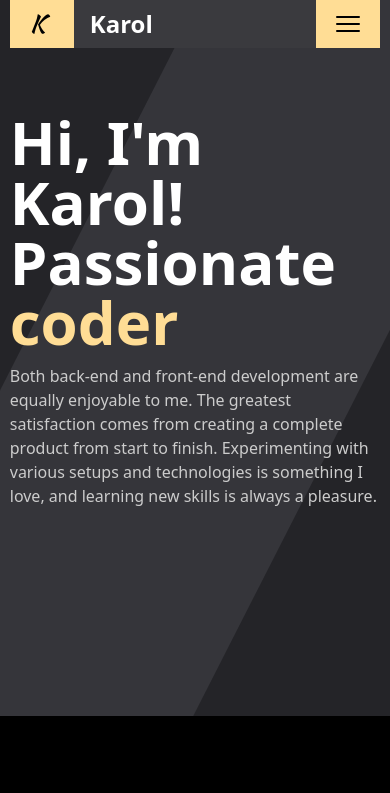
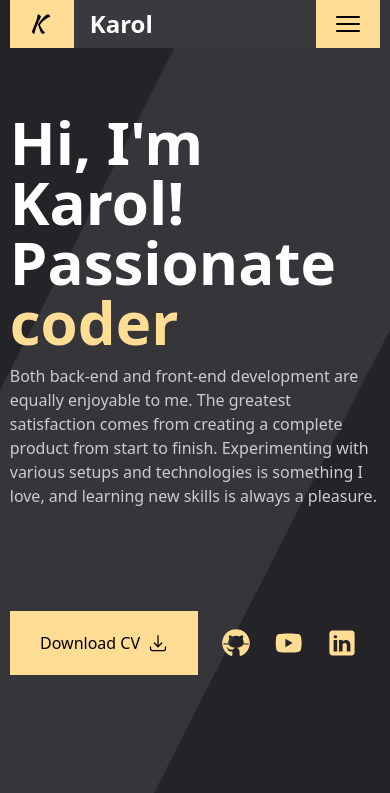
Before and after one commit to karolliszniewski/vite-tailwdind-portfolio, a website built with Vite: page index.html in a window 390 px wide. Shown: the top 793 px of the page. Built offline with nearby package versions, Linux system fonts and the light colour scheme.

Commit message:
edit hero section

```diff
--- a/index.html
+++ b/index.html
@@ -222,6 +222,89 @@
               and technologies is something I love, and learning new skills is
               always a pleasure.</span
             >
+            <div
+              class="h-full w-full flex justify-center items-center lg:hidden custom-1300:block"
+            >
+              <div class="h-[80%] w-full relative top-10 flex">
+                <a
+                  href="#"
+                  class="bg-yellow-theme h-[4rem] w-[12rem] items-center flex justify-center relative"
+                  >Download CV
+
+                  <svg
+                    xmlns="http://www.w3.org/2000/svg"
+                    fill="none"
+                    viewBox="0 0 24 24"
+                    stroke-width="1.5"
+                    stroke="currentColor"
+                    class="size-5 ml-2"
+                  >
+                    <path
+                      stroke-linecap="round"
+                      stroke-linejoin="round"
+                      d="M3 16.5v2.25A2.25 2.25 0 0 0 5.25 21h13.5A2.25 2.25 0 0 0 21 18.75V16.5M16.5 12 12 16.5m0 0L7.5 12m4.5 4.5V3"
+                    />
+                  </svg>
+                </a>
+                <div class="w-[50%]">
+                  <div class="flex w-full h-16 justify-evenly">
+                    <a
+                      href="https://github.com/karolliszniewski"
+                      target="_blank"
+                      class="flex flex-col items-center justify-center group"
+                    >
+                      <svg
+                        xmlns="http://www.w3.org/2000/svg"
+                        viewBox="0 0 50 50"
+                        width="30px"
+                        height="30px"
+                        fill="#FFDD95"
+                      >
+                        <path
+                          d="M17.791,46.836C18.502,46.53,19,45.823,19,45v-5.4c0-0.197,0.016-0.402,0.041-0.61C19.027,38.994,19.014,38.997,19,39 c0,0-3,0-3.6,0c-1.5,0-2.8-0.6-3.4-1.8c-0.7-1.3-1-3.5-2.8-4.7C8.9,32.3,9.1,32,9.7,32c0.6,0.1,1.9,0.9,2.7,2c0.9,1.1,1.8,2,3.4,2 c2.487,0,3.82-0.125,4.622-0.555C21.356,34.056,22.649,33,24,33v-0.025c-5.668-0.182-9.289-2.066-10.975-4.975 c-3.665,0.042-6.856,0.405-8.677,0.707c-0.058-0.327-0.108-0.656-0.151-0.987c1.797-0.296,4.843-0.647,8.345-0.714 c-0.112-0.276-0.209-0.559-0.291-0.849c-3.511-0.178-6.541-0.039-8.187,0.097c-0.02-0.332-0.047-0.663-0.051-0.999 c1.649-0.135,4.597-0.27,8.018-0.111c-0.079-0.5-0.13-1.011-0.13-1.543c0-1.7,0.6-3.5,1.7-5c-0.5-1.7-1.2-5.3,0.2-6.6 c2.7,0,4.6,1.3,5.5,2.1C21,13.4,22.9,13,25,13s4,0.4,5.6,1.1c0.9-0.8,2.8-2.1,5.5-2.1c1.5,1.4,0.7,5,0.2,6.6c1.1,1.5,1.7,3.2,1.6,5 c0,0.484-0.045,0.951-0.11,1.409c3.499-0.172,6.527-0.034,8.204,0.102c-0.002,0.337-0.033,0.666-0.051,0.999 c-1.671-0.138-4.775-0.28-8.359-0.089c-0.089,0.336-0.197,0.663-0.325,0.98c3.546,0.046,6.665,0.389,8.548,0.689 c-0.043,0.332-0.093,0.661-0.151,0.987c-1.912-0.306-5.171-0.664-8.879-0.682C35.112,30.873,31.557,32.75,26,32.969V33 c2.6,0,5,3.9,5,6.6V45c0,0.823,0.498,1.53,1.209,1.836C41.37,43.804,48,35.164,48,25C48,12.318,37.683,2,25,2S2,12.318,2,25 C2,35.164,8.63,43.804,17.791,46.836z"
+                        />
+                      </svg>
+                    </a>
+
+                    <a
+                      href="https://www.youtube.com/channel/UClBicmLd-3GhmonZIHtcmjw"
+                      target="_blank"
+                      class="flex flex-col items-center justify-center group"
+                    >
+                      <svg
+                        xmlns="http://www.w3.org/2000/svg"
+                        viewBox="0 0 50 50"
+                        width="30px"
+                        height="30px"
+                        fill="#FFDD95"
+                      >
+                        <path
+                          d="M 44.898438 14.5 C 44.5 12.300781 42.601563 10.699219 40.398438 10.199219 C 37.101563 9.5 31 9 24.398438 9 C 17.800781 9 11.601563 9.5 8.300781 10.199219 C 6.101563 10.699219 4.199219 12.199219 3.800781 14.5 C 3.398438 17 3 20.5 3 25 C 3 29.5 3.398438 33 3.898438 35.5 C 4.300781 37.699219 6.199219 39.300781 8.398438 39.800781 C 11.898438 40.5 17.898438 41 24.5 41 C 31.101563 41 37.101563 40.5 40.601563 39.800781 C 42.800781 39.300781 44.699219 37.800781 45.101563 35.5 C 45.5 33 46 29.398438 46.101563 25 C 45.898438 20.5 45.398438 17 44.898438 14.5 Z M 19 32 L 19 18 L 31.199219 25 Z"
+                        />
+                      </svg>
+                    </a>
+
+                    <a
+                      href="https://www.linkedin.com/in/karolliszniewski/"
+                      target="_blank"
+                      class="flex flex-col items-center justify-center group"
+                    >
+                      <svg
+                        xmlns="http://www.w3.org/2000/svg"
+                        viewBox="0 0 50 50"
+                        width="30px"
+                        height="30px"
+                        fill="#FFDD95"
+                      >
+                        <path
+                          d="M41,4H9C6.24,4,4,6.24,4,9v32c0,2.76,2.24,5,5,5h32c2.76,0,5-2.24,5-5V9C46,6.24,43.76,4,41,4z M17,20v19h-6V20H17z M11,14.47c0-1.4,1.2-2.47,3-2.47s2.93,1.07,3,2.47c0,1.4-1.12,2.53-3,2.53C12.2,17,11,15.87,11,14.47z M39,39h-6c0,0,0-9.26,0-10 c0-2-1-4-3.5-4.04h-0.08C27,24.96,26,27.02,26,29c0,0.91,0,10,0,10h-6V20h6v2.56c0,0,1.93-2.56,5.81-2.56 c3.97,0,7.19,2.73,7.19,8.26V39z"
+                        />
+                      </svg>
+                    </a>
+                  </div>
+                </div>
+              </div>
+            </div>
           </div>
           <img
             class="top-[-6rem] right-[-3rem] h-[38rem] w-auto hidden lg:block relative"
@@ -232,9 +315,7 @@
         </div>
       </div>
 
-      <section id="projects" class="h-96 w-full bg-black relative bottom-20">
-        hey
-      </section>
+      <section id="projects" class="h-96 w-full bg-black">hey</section>
     </div>
     <script type="module" src="/main.js"></script>
   </body>
--- a/main.js
+++ b/main.js
@@ -1,7 +1,7 @@
 import './style.css'
 import $ from 'jquery';
 
-document.addEventListener('DOMContentLoaded', function() {
+$(()=>{
 
    $('#mobile_close').on('click', ()=>{
 
@@ -30,6 +30,4 @@ document.addEventListener('DOMContentLoaded', function() {
         $('#fixed-cover-full-screen').remove("fixed");
      })
 
-
-
-  });
+})
--- a/style.css
+++ b/style.css
@@ -62,6 +62,8 @@
     }
 
     .adjustStripe{
+      width:300vh;
+      left:10rem;
         right:-35%;
         height: 20rem;
     }
--- a/tailwind.config.js
+++ b/tailwind.config.js
@@ -8,6 +8,12 @@ module.exports = {
         'background-base' : '#242428',
         'yellow-theme': '#FFDD95'
       },
+      width: {
+        'custom-1300': '1300px',
+      },
+      screens: {
+        'custom-1300': '1300px',
+      },
     },
   },
   plugins: [],
```
Lines whose indentation alone changed are shown as unchanged.
